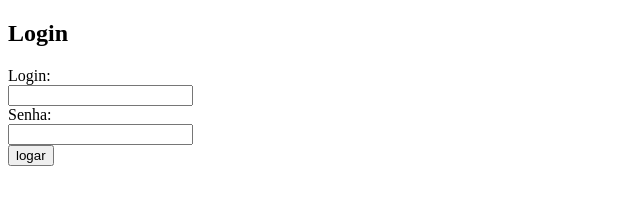
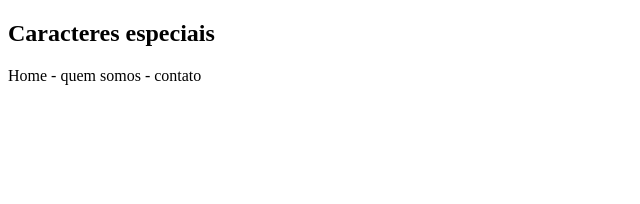
Before and after one commit to diatsilva007/Web-developer-projects, a plain HTML site: page Primeiro Projeto/index.html in a window 1280 px wide. Shown: the whole page, without its empty margins (0-640 px from the left). Drawn offline with Linux system fonts and the light colour scheme.

Commit message:
add code on the project, especial caracters

```diff
--- a/Primeiro Projeto/index.html
+++ b/Primeiro Projeto/index.html
@@ -10,19 +10,9 @@
 
 <body>
 
-    <h2>Login</h2>
+    <h2>Caracteres especiais</h2>
 
-    <form action="">
-
-        Login: <br>
-        <input type="text" name="login"> <br>
-
-        Senha: <br>
-        <input type="password" name="senha"> <br>
-
-        <input type="submit" value="logar">
-
-    </form>
+     Home - quem somos - contato
 
 </body>
 
```
